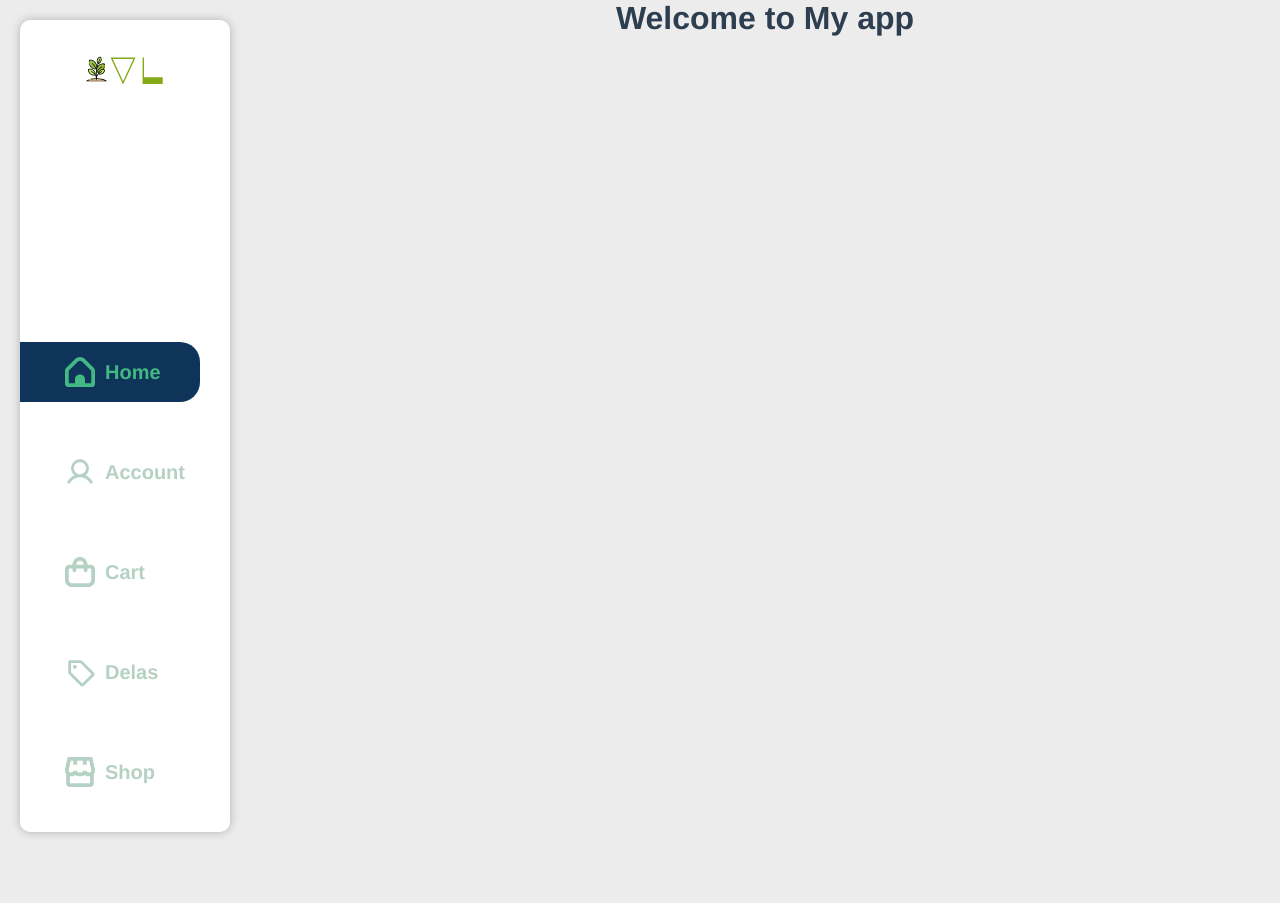
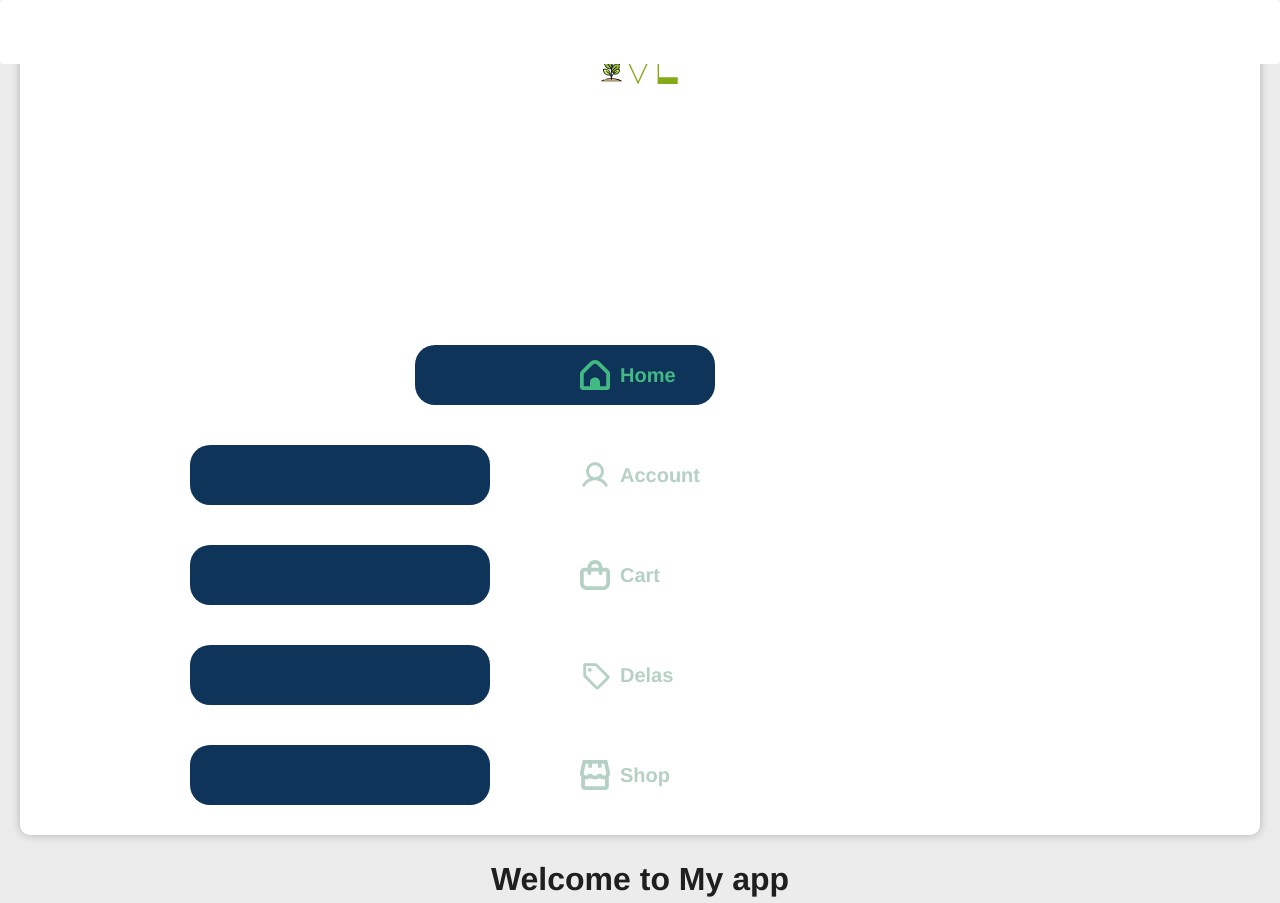
Before and after one commit to genius192x/GreenVill_vue-shop, a Vue app: page / in a window 1280 px wide. Before the commit the page ends 852 px from the top, so only its background shows below. Built offline with nearby package versions, Linux system fonts and the light colour scheme.

Commit message:
Добавил библиотеку для ui

```diff
--- a/package.json
+++ b/package.json
@@ -14,6 +14,7 @@
     "gh-pages": "^6.0.0",
     "vue": "^3.2.13",
     "vue-router": "^4.0.3",
+    "vuetify": "^3.3.15",
     "vuex": "^4.0.0"
   },
   "devDependencies": {
--- a/src/App.vue
+++ b/src/App.vue
@@ -1,5 +1,8 @@
 <template>
   <div class="wrapper">
+		<v-app>
+			<v-app-bar :elevation="0" rounded>
+			</v-app-bar>
 			<navbar class="nav"></navbar>
 			<div class="main">
 
@@ -12,6 +15,9 @@
 
 			</div>
 			<mobile-nav class="nav-mobile"></mobile-nav>
+		</v-app>
+
+
 	</div>
 </template>
 
@@ -113,5 +119,9 @@
 		}
 	}
 	}
+	.v-theme--light {
+		color-scheme: normal;
+		--v-theme-background: #fafafa !important;
+	}
 
 </style>
--- a/src/main.js
+++ b/src/main.js
@@ -1,5 +1,12 @@
 import { createApp } from 'vue'
 import App from './App.vue'
 import router from './router'
-
-createApp(App).use(router).mount('#app')
+import 'vuetify/styles'
+import { createVuetify } from 'vuetify'
+import * as components from 'vuetify/components'
+import * as directives from 'vuetify/directives'
+const vuetify = createVuetify({
+	components,
+	directives,
+  })
+createApp(App).use(router).use(vuetify).mount('#app')
```
Also changed, not shown: 1 other file (tests, documents, lock files or other folders). Lines whose indentation alone changed are shown as unchanged.
